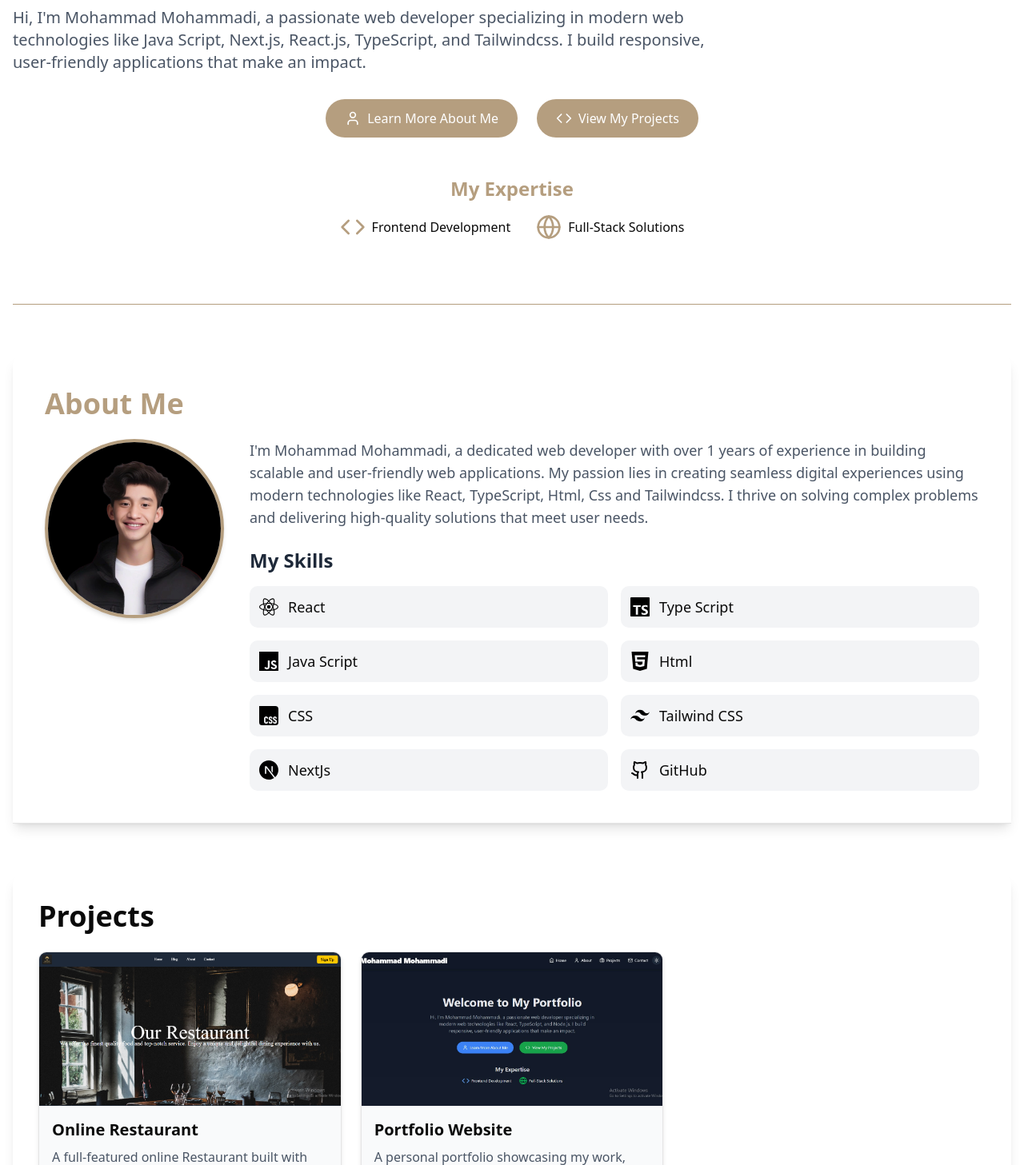
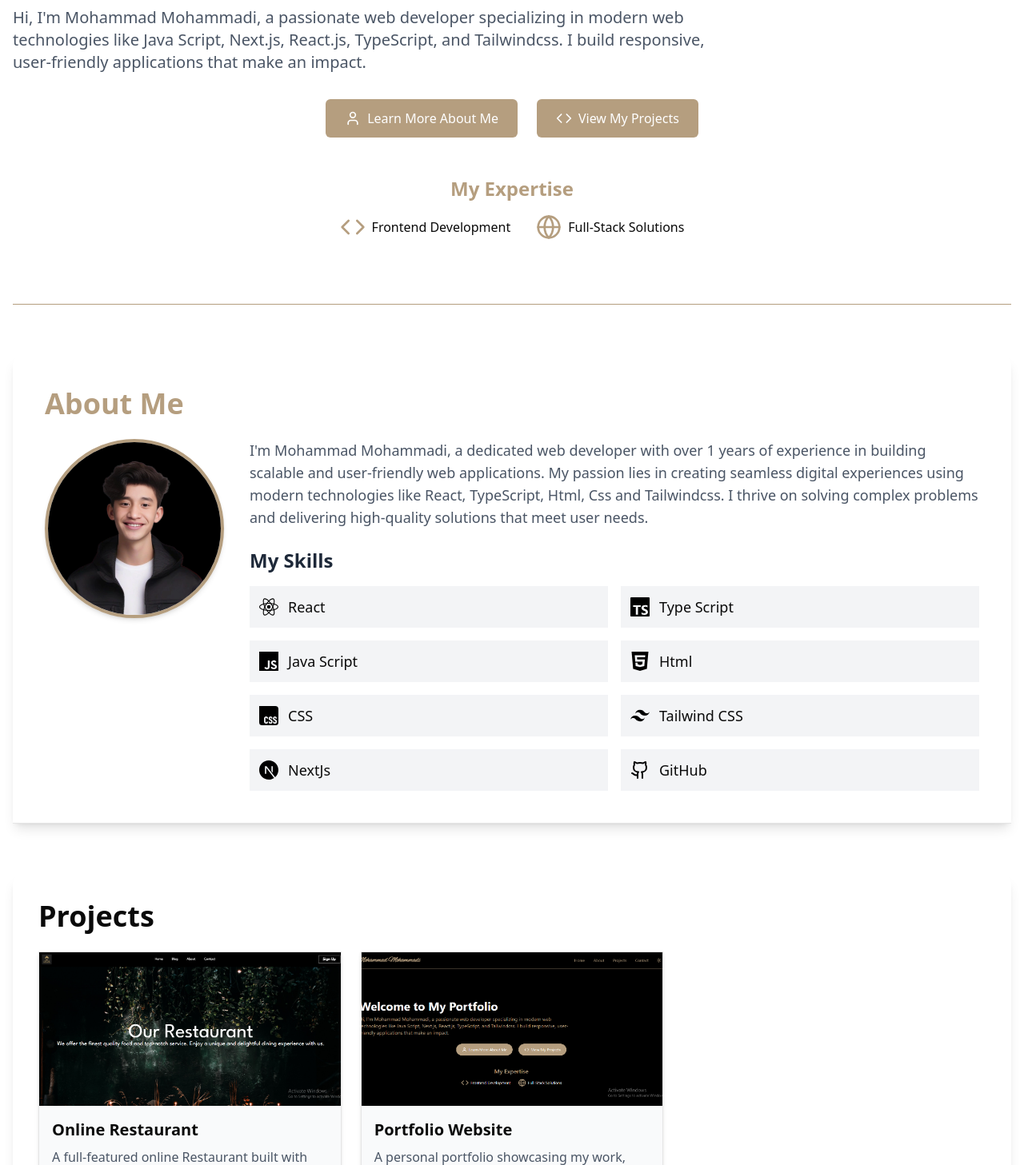
Before and after one commit to mohammadmohammadi785-crypto/My-Portfolio, a React (Vite) app: page / in a window 1280 px wide. Shown: the part 253-1710 px from the top of the page at 80% size. Built offline with nearby package versions, Linux system fonts and the light colour scheme.

Commit message:
Changes added

```diff
--- a/src/components/About.tsx
+++ b/src/components/About.tsx
@@ -95,7 +95,7 @@ export default function About() {
                 <motion.div
                   key={index}
                   whileHover={{ scale: 1.05 }}
-                  className="flex items-center p-3 bg-gray-100 rounded-lg text-sm sm:text-base"
+                  className="flex items-center p-3 bg-gray-100 text-sm sm:text-base"
                 >
                   {skill.icon}
                   <span className="ml-3 text-base sm:text-lg font-medium">
--- a/src/components/Home.tsx
+++ b/src/components/Home.tsx
@@ -39,13 +39,13 @@ function Home() {
       >
         <a
           href="#about"
-          className="bg-normal text-white px-6 py-3 rounded-full flex items-center justify-center  transition-colors duration-300"
+          className="bg-normal rounded-sm text-white px-6 py-3 flex items-center justify-center  transition-colors duration-300"
         >
           <User className="mr-2 h-5 w-5" /> Learn More About Me
         </a>
         <a
           href="#projects"
-          className="bg-normal text-white px-6 py-3 rounded-full flex items-center justify-center transition-colors duration-300"
+          className="bg-normal text-white px-6 py-3 rounded-sm flex items-center justify-center transition-colors duration-300"
         >
           <Code className="mr-2 h-5 w-5" /> View My Projects
         </a>
--- a/src/components/Projects.tsx
+++ b/src/components/Projects.tsx
@@ -20,7 +20,7 @@ const projects: Project[] = [
     description:
       "A personal portfolio showcasing my work, built with React and Tailwind CSS.",
     link: "https://github.com/mohammadmohammadi785-crypto/portfolio",
-    image: "./src/assets/project2.jpg",
+    image: "./src/assets/project2.png",
   },
 ];
 
@@ -41,7 +41,7 @@ function Projects() {
           <motion.div
             key={index}
             whileHover={{ scale: 1.03 }}
-            className="border rounded-lg overflow-hidden shadow-md bg-gray-50"
+            className="border overflow-hidden shadow-md bg-gray-50"
           >
             <img
               src={project.image}
```
Also changed, not shown: src/assets/project1.png, src/assets/project2.png (added).
